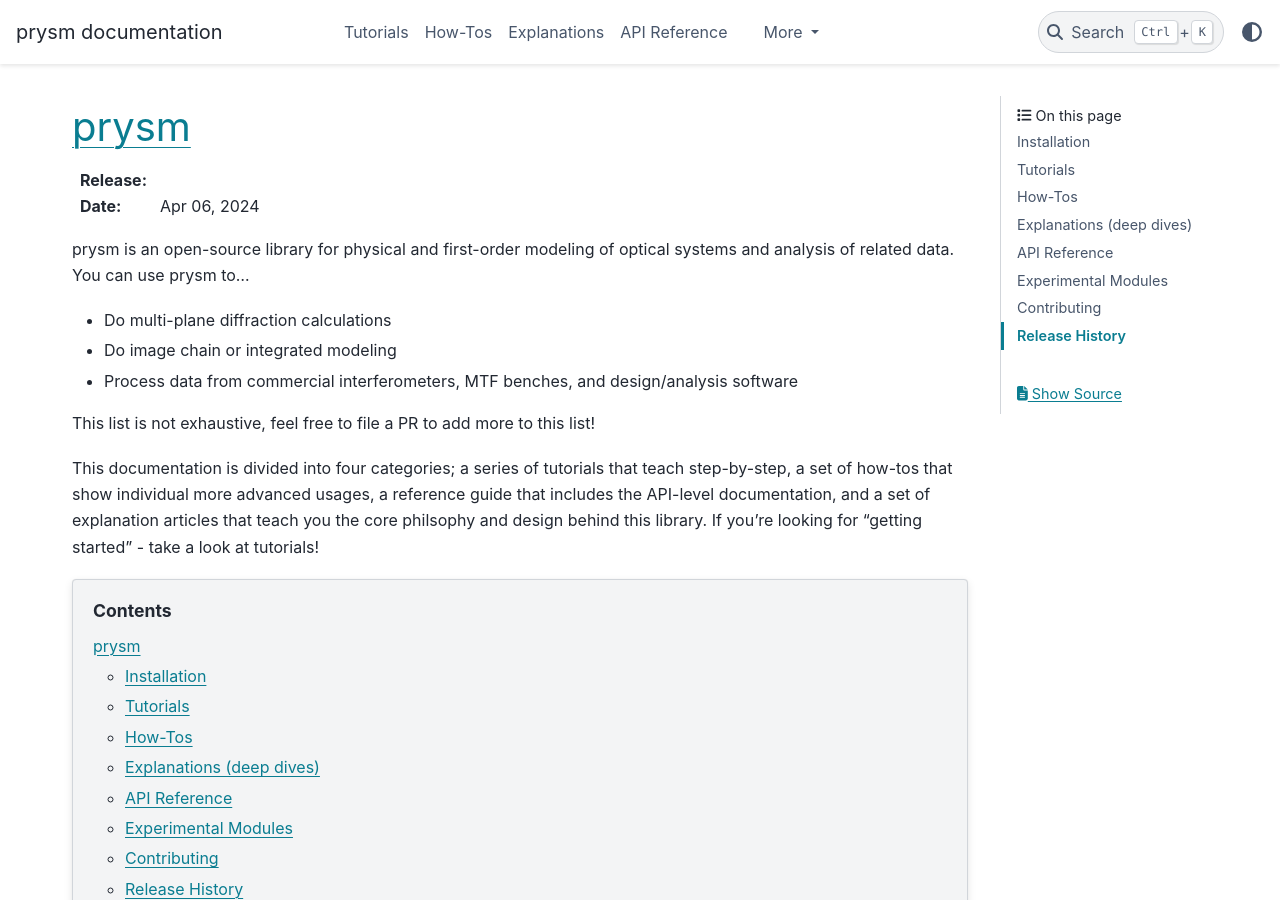
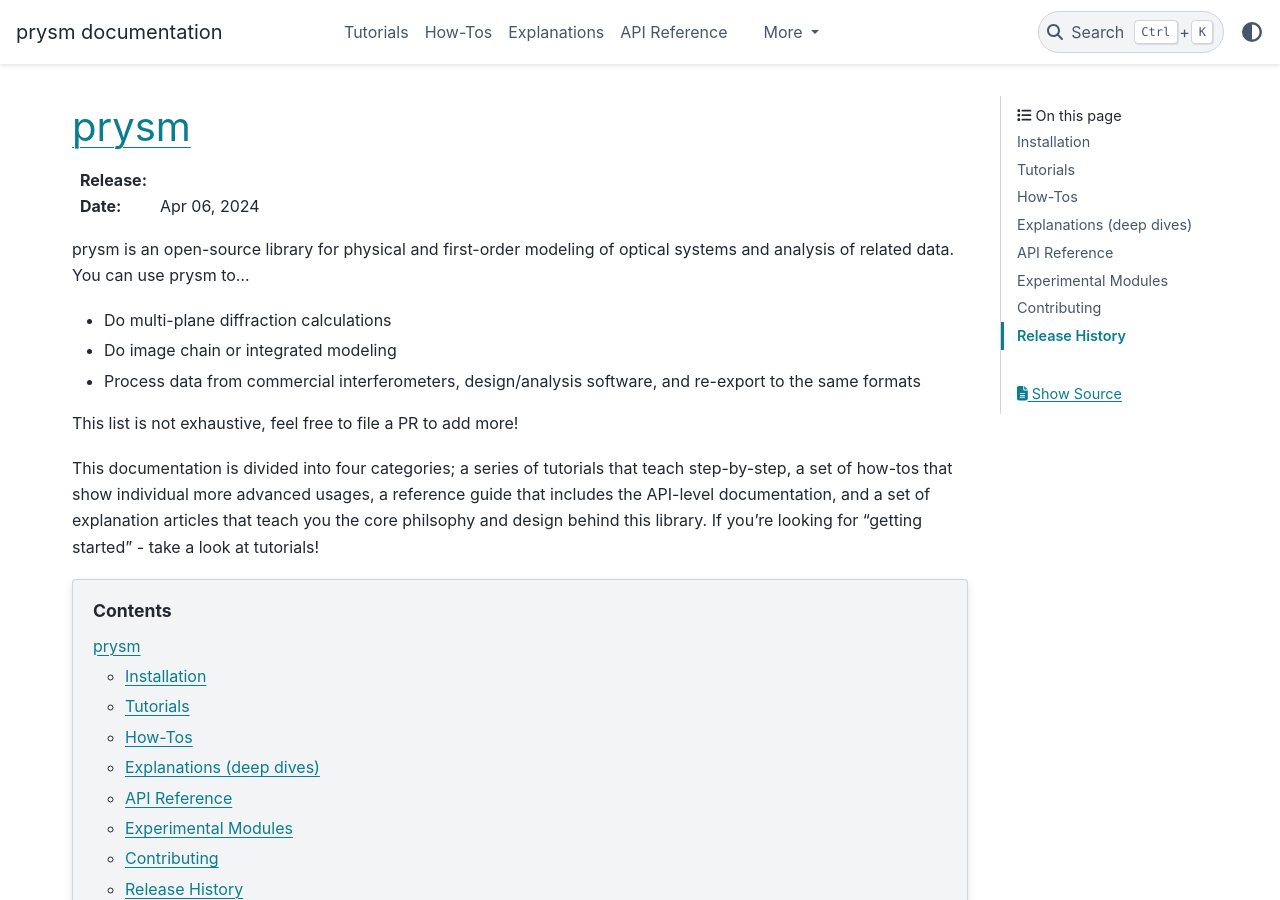
Before and after one commit to brandondube/prysm, a Sphinx documentation site: the page built from docs/source/index.rst, in a window 1280 px wide and 900 px high. Built offline with Sphinx 7.4.7 and the PyData theme 0.15.4, drawn with Linux system fonts in a browser that asks for light colours; pages that are not in the unit, such as notebooks, are missing from menus; some of the changed text lies outside the part shown.

Commit message:
docs: grammar

```diff
--- a/docs/source/api/polynomials.rst
+++ b/docs/source/api/polynomials.rst
@@ -10,9 +10,9 @@ Common Routines
 .. automodule:: prysm.polynomials
     :members:
 
-========
-Zernikes
-========
+=======
+Zernike
+=======
 
 .. automodule:: prysm.polynomials.zernike
     :members:
--- a/docs/source/index.rst
+++ b/docs/source/index.rst
@@ -8,10 +8,10 @@ prysm is an open-source library for physical and first-order modeling of optical
 
 * Do multi-plane diffraction calculations
 * Do image chain or integrated modeling
-* Process data from commercial interferometers, MTF benches, and design/analysis software
+* Process data from commercial interferometers, design/analysis software, and re-export to the same formats
 
 
-This list is not exhaustive, feel free to file a PR to add more to this list!
+This list is not exhaustive, feel free to file a PR to add more!
 
 This documentation is divided into four categories; a series of tutorials that teach step-by-step, a set of how-tos that show individual more advanced usages, a reference guide that includes the API-level documentation, and a set of explanation articles that teach you the core philsophy and design behind this library.  If you're looking for "getting started" - take a look at tutorials!
 
```
Also changed, not shown: other parts of docs/source/index.rst (+1 -1 lines).
